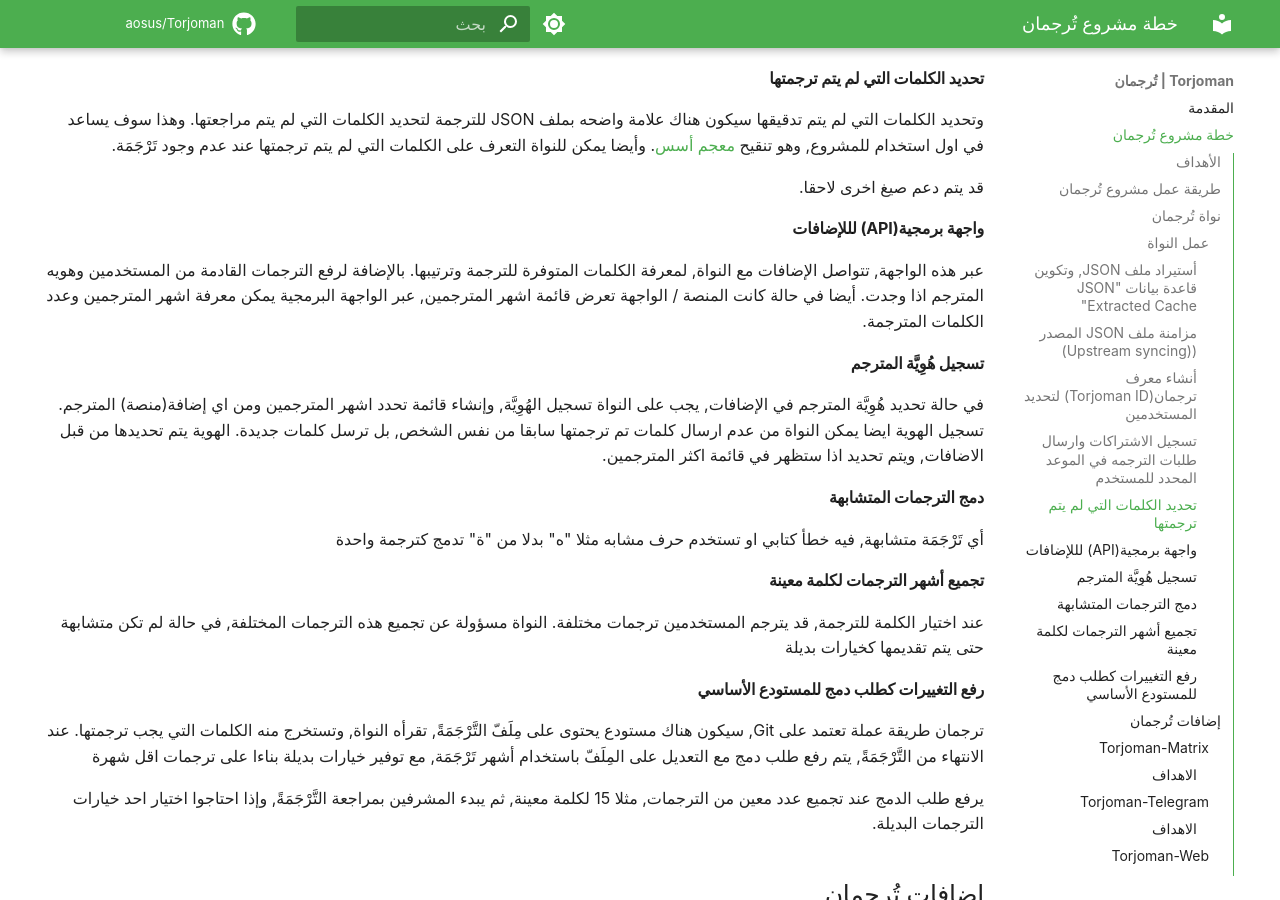
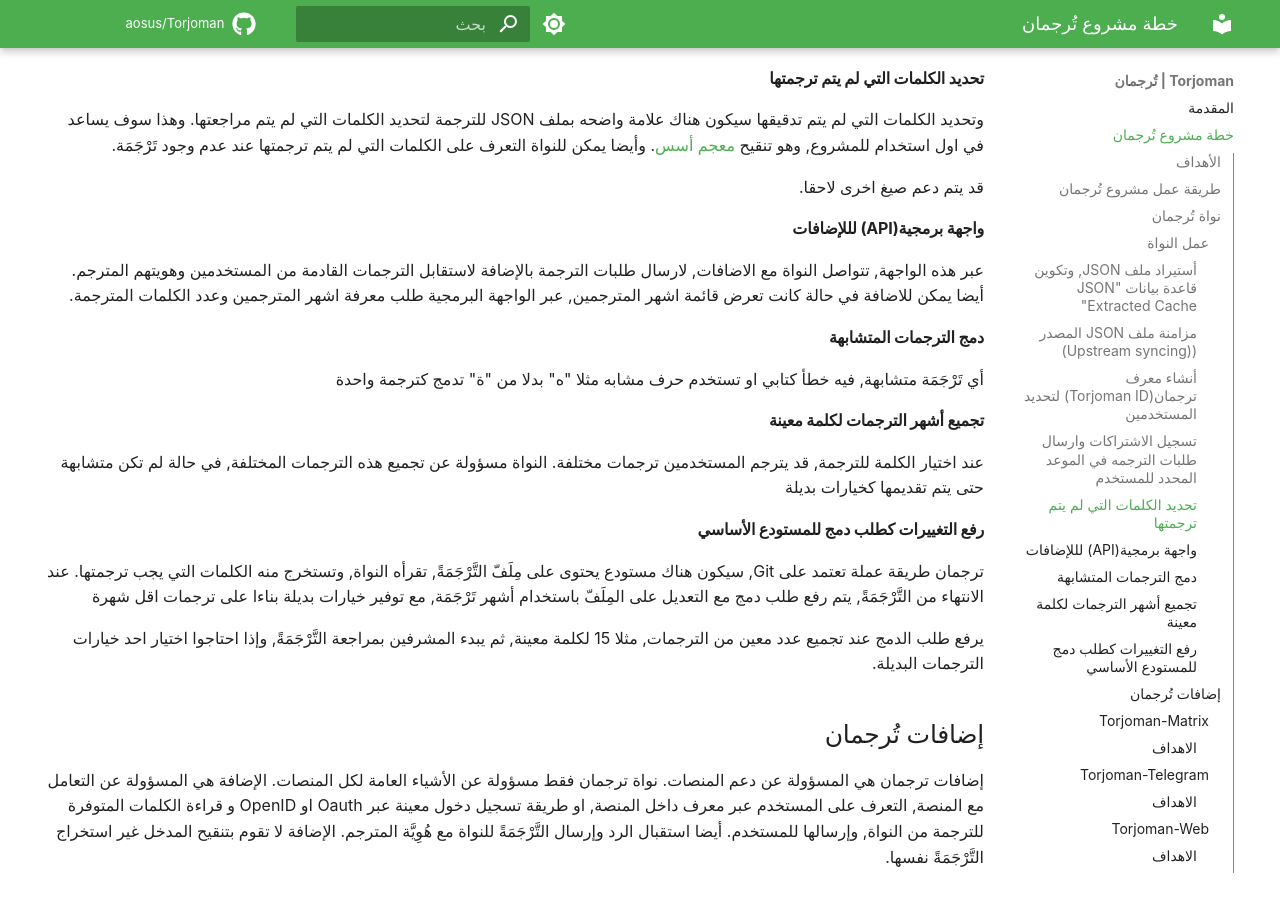
Before and after one commit to aosus/Torjoman, an MkDocs documentation site: the page built from docs/source/project-plan.md, in a window 1280 px wide and 900 px high, scrolled down 2560 px. Built offline with MkDocs 1.6.1 and Material for MkDocs 9.7.7, drawn with Linux system fonts in a browser that asks for light colours; some web fonts are replaced; comment, search, counter and statistics services are not loaded.

Commit message:
Update Plugin API goals

```diff
--- a/docs/source/project-plan.md
+++ b/docs/source/project-plan.md
@@ -94,14 +94,9 @@
 قد يتم دعم صيغ اخرى لاحقا.
 
 #### واجهة برمجية(API) لللإضافات
-عبر هذه الواجهة, تتواصل الإضافات مع النواة, لمعرفة الكلمات المتوفرة للترجمة وترتيبها.
-بالإضافة لرفع الترجمات القادمة من المستخدمين وهويه المترجم اذا وجدت.
-أيضا في حالة كانت المنصة / الواجهة تعرض قائمة اشهر المترجمين, عبر الواجهة البرمجية يمكن معرفة اشهر المترجمين وعدد الكلمات المترجمة.
-
-#### تسجيل هُوِيَّة المترجم
-في حالة تحديد هُوِيَّة المترجم في الإضافات, يجب على النواة تسجيل الهُوِيَّة, وإنشاء قائمة تحدد اشهر المترجمين ومن اي إضافة(منصة) المترجم.
-تسجيل الهوية ايضا يمكن النواة من عدم ارسال كلمات تم ترجمتها سابقا من نفس الشخص, بل ترسل كلمات جديدة.
-الهوية يتم تحديدها من قبل الاضافات, ويتم تحديد اذا ستظهر في قائمة اكثر المترجمين.
+عبر هذه الواجهة, تتواصل النواة مع الاضافات, لارسال طلبات الترجمة
+بالإضافة لاستقابل الترجمات القادمة من المستخدمين وهويتهم المترجم.
+أيضا يمكن للاضافة في حالة كانت  تعرض قائمة اشهر المترجمين, عبر الواجهة البرمجية طلب معرفة اشهر المترجمين وعدد الكلمات المترجمة.
 
 #### دمج الترجمات المتشابهة
 أي تَرْجَمَة متشابهة, فيه خطأ كتابي او تستخدم حرف مشابه مثلا "ه" بدلا من "ة" تدمج كترجمة واحدة
```
